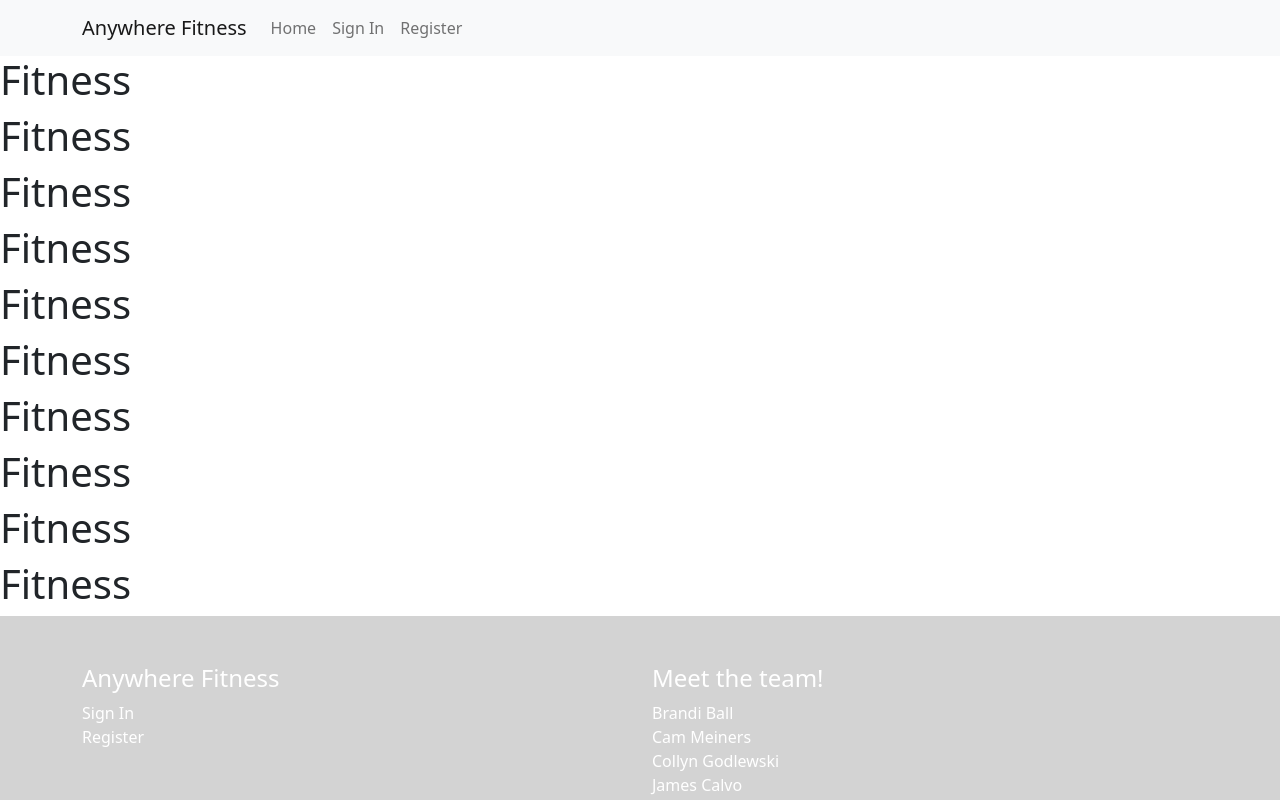
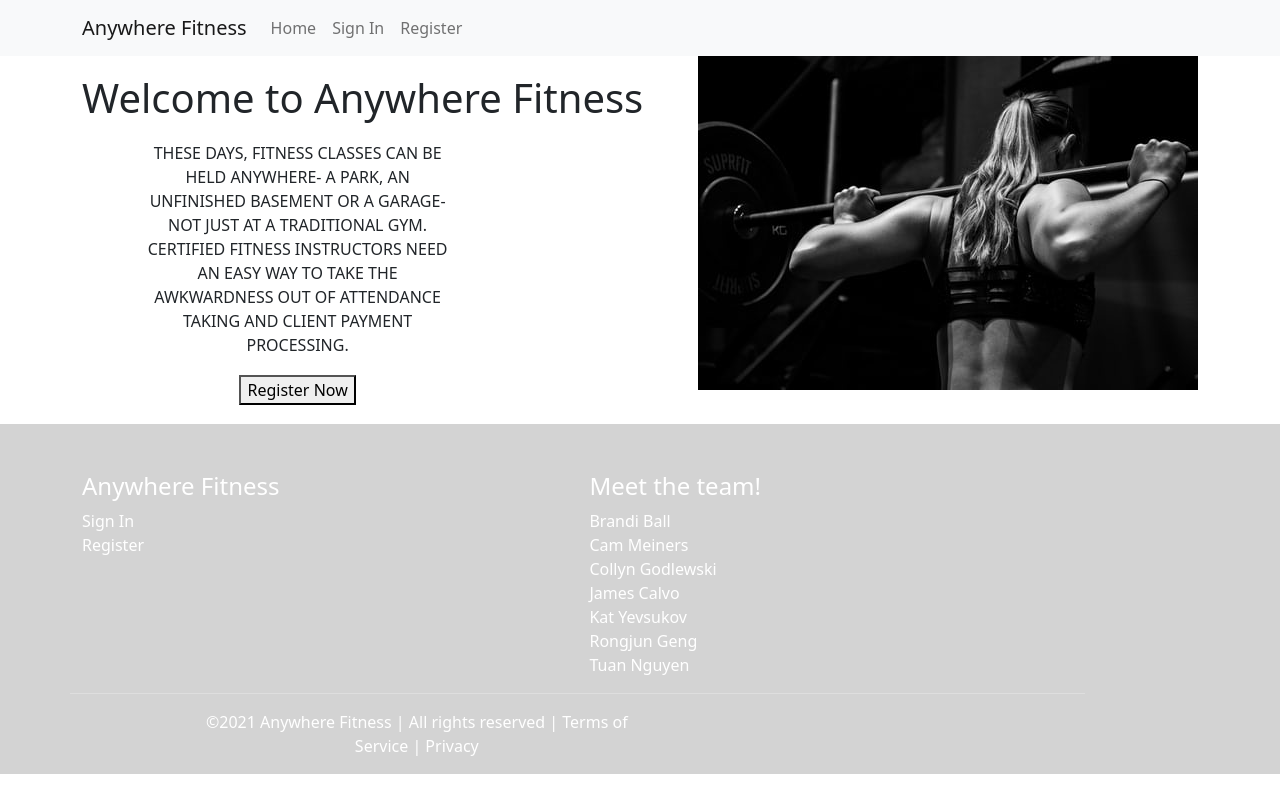
Before and after one commit to ft-anywhere-fitness-7/front-end, a React (Create React App) app in the folder front-end/: page / in a window 1280 px wide. Shown: the top 800 px of the page. Built offline with nearby package versions, Linux system fonts and the light colour scheme.

Commit message:
Home styled, header home footer integrated

```diff
--- a/front-end/src/App.js
+++ b/front-end/src/App.js
@@ -10,29 +10,15 @@ import Home from "./components/Home";
 function App() {
   return (
     <div className="App">
-
       <div className="content-wrap">
-     <div className="header-section">
-    <Header />
-    </div>
-      <h1>Fitness</h1>
-      <h1>Fitness</h1>
-      <h1>Fitness</h1>
-      <h1>Fitness</h1>
-      <h1>Fitness</h1>
-      <h1>Fitness</h1>
-      <h1>Fitness</h1>
-      <h1>Fitness</h1>
-      <h1>Fitness</h1>
-      <h1>Fitness</h1>
+        <div className="header-section">
+          <Header />
+        </div>
+        <Home />
+        <div className="footer-page">
+          <Footer/>
+        </div>
       </div>
-      <div className="footer-page">
-      <Footer/>
-      </div>
-
-      <Header />
-      <Home />
-
     </div>
 
   );
--- /dev/null
+++ b/front-end/src/components/Home.css
@@ -0,0 +1,20 @@
+.container {
+    display: flex;
+}
+.container h1 {
+    margin-top: 3%;
+    margin-bottom: 3%;
+}
+.container p {
+    margin-right: 40%;
+    margin-left: 10%;
+    text-align: center;
+}
+.register{
+    display: flex;
+    justify-content: center;
+    margin-top: 3%;
+    margin-bottom: 3%;
+    margin-right: 40%;
+    margin-left: 10%;
+}
--- a/front-end/src/components/Home.js
+++ b/front-end/src/components/Home.js
@@ -1,23 +1,24 @@
 import React from 'react';
 import homeImg from '../assets/fitness3.jpg'
+import './Home.css'
 
 export default function Home(props) {
 
     return(
         <div>
-            <div class="d-flex">
+            <div className="container">
                 <div>
-                    <div>
+                    <div className="left">
                         <h1>Welcome to Anywhere Fitness</h1>
                     </div>
                     <div>
                         <p>THESE DAYS, FITNESS CLASSES CAN BE HELD ANYWHERE- A PARK, AN UNFINISHED BASEMENT OR A GARAGE- NOT JUST AT A TRADITIONAL GYM. CERTIFIED FITNESS INSTRUCTORS NEED AN EASY WAY TO TAKE THE AWKWARDNESS OUT OF ATTENDANCE TAKING AND CLIENT PAYMENT PROCESSING.</p>
                     </div>
-                    <div>
+                    <div className="register">
                         <button>Register Now</button>
                     </div>
                 </div>
-                <div>
+                <div className="right">
                     <img src={homeImg} alt="A woman with a barbell on her back"/>
                 </div>
             </div>
```
